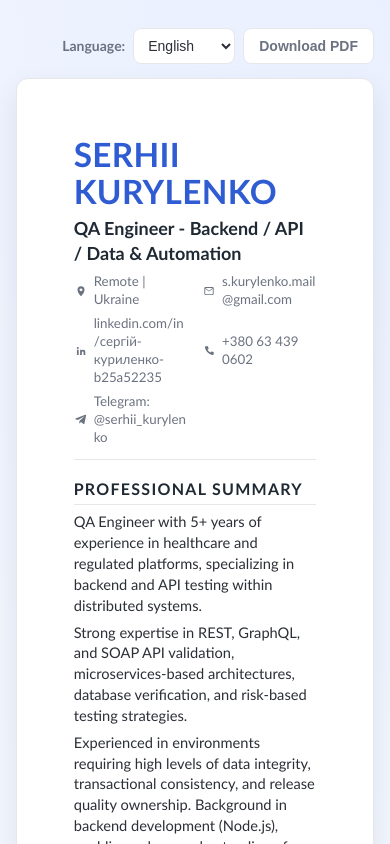
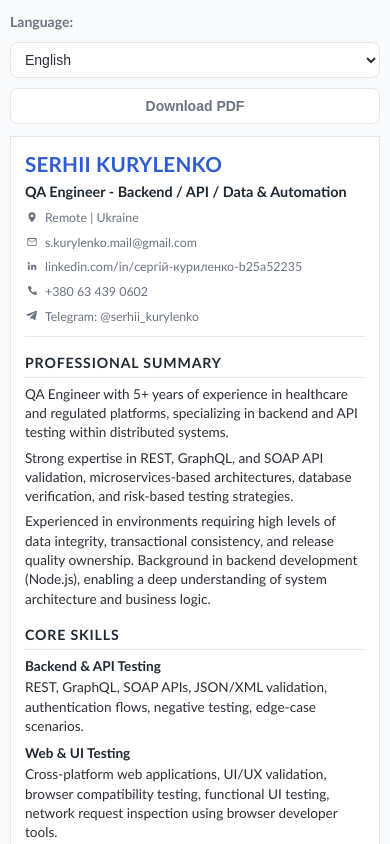
Before and after one commit to almightyWebDvlpr/my_cv, a React (Vite) app: page / in a window 390 px wide. Shown: the top 844 px of the page. Built offline with nearby package versions, Linux system fonts and the light colour scheme.

Commit message:
mobile first

```diff
--- a/src/App.css
+++ b/src/App.css
@@ -253,6 +253,125 @@ li::marker {
   color: var(--section-charcoal);
 }
 
+@media (max-width: 900px) {
+  .page {
+    padding: 20px 14px 32px;
+  }
+
+  .actions {
+    max-width: 100%;
+    margin-bottom: 12px;
+  }
+
+  .resume {
+    padding: 1.15cm;
+    border-radius: 10px;
+  }
+
+  .header h1 {
+    font-size: 21pt;
+  }
+
+  .role {
+    font-size: 12pt;
+  }
+}
+
+@media (max-width: 640px) {
+  .page {
+    padding: 12px 10px 24px;
+    background: var(--bg);
+  }
+
+  .actions {
+    gap: 10px;
+    align-items: stretch;
+    flex-direction: column;
+  }
+
+  .paper-select,
+  .print-btn {
+    width: 100%;
+  }
+
+  .resume {
+    width: 100%;
+    padding: 18px 16px;
+    border-radius: 0;
+    box-shadow: none;
+  }
+
+  .header {
+    padding-bottom: 10px;
+    margin-bottom: 16px;
+  }
+
+  .header h1 {
+    font-size: 17pt;
+    line-height: 1.08;
+  }
+
+  .role {
+    margin-top: 8px;
+    font-size: 11.5pt;
+    line-height: 1.3;
+  }
+
+  .contact-grid {
+    grid-template-columns: 1fr;
+    gap: 8px;
+  }
+
+  .contact-item {
+    align-items: flex-start;
+  }
+
+  .section + .section {
+    margin-top: 16px;
+  }
+
+  .section h2 {
+    font-size: 11pt;
+    letter-spacing: 0.06em;
+  }
+
+  .section p,
+  .section li,
+  .skill-group h3,
+  .skill-group p,
+  .job h3 {
+    font-size: 10.2pt;
+  }
+
+  .meta,
+  .contact,
+  .contact-grid {
+    font-size: 9.3pt;
+  }
+
+  ul {
+    padding-left: 16px;
+  }
+}
+
+@media (max-width: 420px) {
+  .resume {
+    padding: 16px 14px;
+  }
+
+  .header h1 {
+    font-size: 15.5pt;
+  }
+
+  .role {
+    font-size: 10.8pt;
+  }
+
+  .section h2 {
+    font-size: 10.6pt;
+  }
+}
+
 @media print {
   @page {
     size: auto;
```
